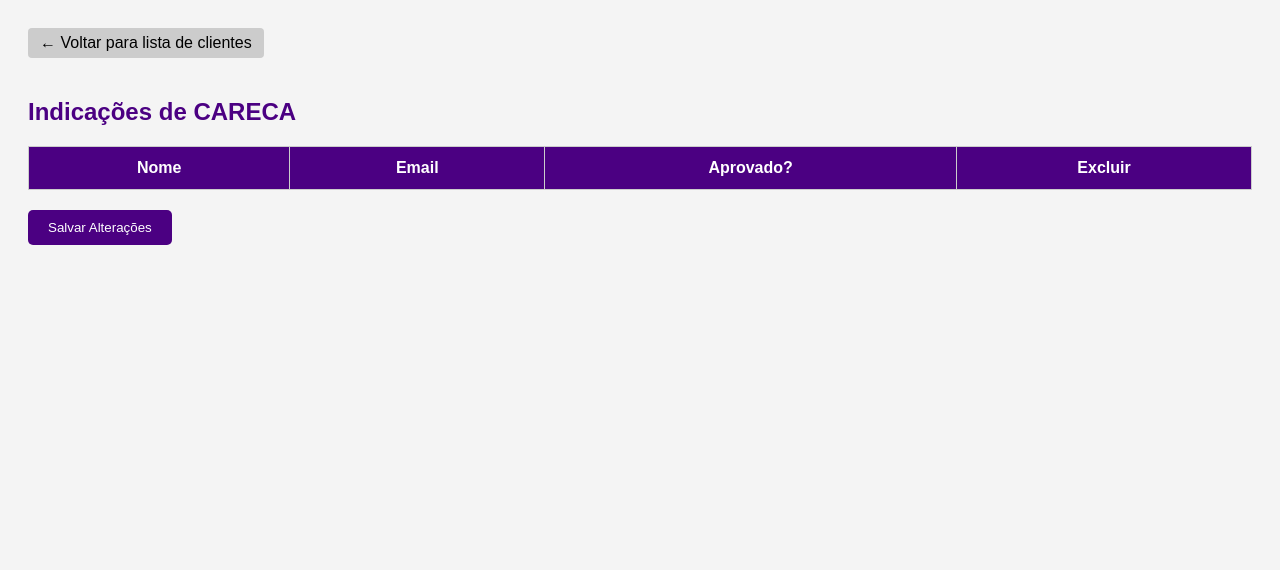
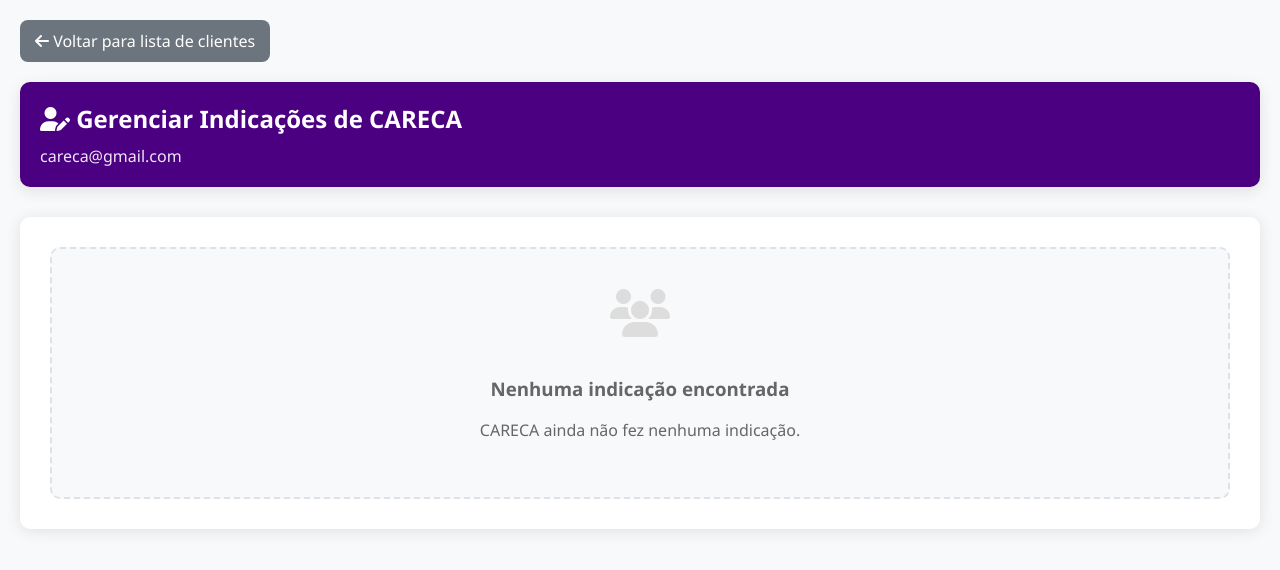
Before and after one commit to Adrianogat0/SISTEMA-INDICA-O, a Flask app: page /admin/cliente/7 in a window 1280 px wide. Shown: the top 570 px of the page. Run offline with Flask 3, Linux system fonts and the light colour scheme; a user stored in the database is signed in; data comes from the database, SQL or seed files in the repository; lists and menus that the app fills with data are empty.

Commit message:
Update admin_cliente.html

```diff
--- a/templates/admin_cliente.html
+++ b/templates/admin_cliente.html
@@ -1,82 +1,316 @@
-<!-- templates/admin_cliente.html -->
 <!DOCTYPE html>
 <html lang="pt-br">
 <head>
   <meta charset="UTF-8">
-  <title>Indicações - {{ cliente.nome }}</title>
+  <meta name="viewport" content="width=device-width, initial-scale=1.0">
+  <title>Gerenciar Indicações - {{ cliente.nome }}</title>
+  <link rel="stylesheet" href="https://cdnjs.cloudflare.com/ajax/libs/font-awesome/6.5.0/css/all.min.css">
   <style>
     body {
-      font-family: Arial;
+      font-family: 'Segoe UI', sans-serif;
+      background: #f8f9fa;
       padding: 20px;
-      background: #f4f4f4;
+      margin: 0;
     }
-    h2 { color: #4b0082; }
-    table { width: 100%; border-collapse: collapse; margin-top: 20px; background: white; }
-    th, td { padding: 12px; border: 1px solid #ccc; }
-    th { background-color: #4b0082; color: white; }
-    input[type="checkbox"] { transform: scale(1.4); }
-    button {
-      margin-top: 20px;
-      padding: 10px 20px;
+
+    .header {
       background: #4b0082;
       color: white;
-      border: none;
-      border-radius: 5px;
+      padding: 20px;
+      border-radius: 10px;
+      margin-bottom: 30px;
+      box-shadow: 0 4px 15px rgba(0,0,0,0.1);
+    }
+
+    .header h2 {
+      margin: 0;
+      font-size: 24px;
+    }
+
+    .back-btn {
+      display: inline-block;
+      background: #6c757d;
+      color: white;
+      padding: 10px 15px;
+      border-radius: 8px;
+      text-decoration: none;
+      margin-bottom: 20px;
+      transition: background 0.3s;
+    }
+
+    .back-btn:hover {
+      background: #545b62;
+    }
+
+    .parabens {
+      background: linear-gradient(135deg, #28a745, #20c997);
+      color: white;
+      padding: 20px;
+      border-radius: 10px;
+      margin-bottom: 30px;
+      text-align: center;
+      font-weight: bold;
+      font-size: 18px;
+      box-shadow: 0 4px 15px rgba(40, 167, 69, 0.3);
+      animation: celebration 0.6s ease-out;
+    }
+
+    @keyframes celebration {
+      0% { transform: scale(0.9); opacity: 0; }
+      100% { transform: scale(1); opacity: 1; }
+    }
+
+    .form-container {
+      background: white;
+      padding: 30px;
+      border-radius: 10px;
+      box-shadow: 0 2px 15px rgba(0,0,0,0.1);
+    }
+
+    table {
+      width: 100%;
+      border-collapse: collapse;
+      margin-bottom: 30px;
+    }
+
+    th, td {
+      padding: 15px;
+      text-align: left;
+      border-bottom: 1px solid #e9ecef;
+    }
+
+    th {
+      background: #f8f9fa;
+      color: #495057;
+      font-weight: 600;
+    }
+
+    tr:hover {
+      background: #f8f9fa;
+    }
+
+    input[type="checkbox"] {
+      transform: scale(1.3);
       cursor: pointer;
     }
-    button:hover { background: #673ab7; }
-    .back-link {
+
+    .checkbox-cell {
+      text-align: center;
+      vertical-align: middle;
+    }
+
+    .approve-checkbox {
+      accent-color: #28a745;
+    }
+
+    .delete-checkbox {
+      accent-color: #dc3545;
+    }
+
+    .save-btn {
+      background: #4b0082;
+      color: white;
+      padding: 15px 30px;
+      border: none;
+      border-radius: 8px;
+      font-size: 16px;
+      font-weight: 600;
+      cursor: pointer;
+      transition: background 0.3s;
+      width: 100%;
+    }
+
+    .save-btn:hover {
+      background: #673ab7;
+    }
+
+    .no-data {
+      text-align: center;
+      padding: 40px;
+      color: #666;
+      background: #f8f9fa;
+      border-radius: 10px;
+      border: 2px dashed #dee2e6;
+    }
+
+    .search-container {
+      margin-bottom: 25px;
+    }
+
+    .search-box {
+      position: relative;
+      max-width: 400px;
+    }
+
+    .search-box i {
+      position: absolute;
+      left: 15px;
+      top: 50%;
+      transform: translateY(-50%);
+      color: #666;
+      font-size: 16px;
+    }
+
+    .search-box input {
+      width: 100%;
+      padding: 12px 15px 12px 45px;
+      border: 2px solid #ddd;
+      border-radius: 8px;
+      font-size: 16px;
+      transition: border-color 0.3s;
+      box-sizing: border-box;
+    }
+
+    .search-box input:focus {
+      border-color: #4b0082;
+      outline: none;
+      box-shadow: 0 0 0 3px rgba(75, 0, 130, 0.1);
+    }
+
+    .legend {
+      display: flex;
+      gap: 30px;
       margin-bottom: 20px;
-      display: inline-block;
-      text-decoration: none;
-      background: #ccc;
-      padding: 6px 12px;
-      border-radius: 4px;
-      color: #000;
+      padding: 15px;
+      background: #e9ecef;
+      border-radius: 8px;
+      font-size: 14px;
     }
-    .back-link:hover { background: #bbb; }
-    .parabens { background: #2ecc71; color: white; padding: 15px; border-radius: 8px; font-weight: bold; margin: 10px 0; text-align: center; }
+
+    .legend-item {
+      display: flex;
+      align-items: center;
+      gap: 8px;
+    }
+
+    @media (max-width: 768px) {
+      table {
+        font-size: 14px;
+      }
+
+      th, td {
+        padding: 10px 8px;
+      }
+
+      .legend {
+        flex-direction: column;
+        gap: 10px;
+      }
+    }
   </style>
 </head>
 <body>
+  <a href="{{ url_for('admin') }}" class="back-btn">
+    <i class="fas fa-arrow-left"></i> Voltar para lista de clientes
+  </a>
 
-  <a href="{{ url_for('admin') }}" class="back-link">← Voltar para lista de clientes</a>
-
-  <h2>Indicações de {{ cliente.nome }}</h2>
+  <div class="header">
+    <h2><i class="fas fa-user-edit"></i> Gerenciar Indicações de {{ cliente.nome }}</h2>
+    <p style="margin: 10px 0 0 0; opacity: 0.9;">{{ cliente.email }}</p>
+  </div>
 
   {% if show_parabens %}
     <div class="parabens">
-      🎉 Parabéns! {{ cliente.nome }} completou 6 indicações aprovadas e ganhou 12 meses grátis!
+      🎉 Parabéns! {{ cliente.nome }} completou 6 indicações aprovadas e ganhou 12 meses grátis! 🎊
     </div>
   {% endif %}
 
+  <div class="form-container">
+    {% if indicacoes %}
+      <!-- Campo de pesquisa -->
+      <div class="search-container">
+        <div class="search-box">
+          <i class="fas fa-search"></i>
+          <input type="text" id="searchInput" placeholder="Pesquisar por nome do indicado..." onkeyup="filterTable()">
+        </div>
+      </div>
+
+      <div class="legend">
+        <div class="legend-item">
+          <input type="checkbox" class="approve-checkbox" disabled>
+          <span>Aprovar indicação</span>
+        </div>
+        <div class="legend-item">
+          <input type="checkbox" class="delete-checkbox" disabled>
+          <span>Excluir indicação</span>
+        </div>
+      </div>
+
       <form method="POST">
-    <table>
+        <table id="indicacoesTable">
           <thead>
             <tr>
-          <th>Nome</th>
-          <th>Email</th>
-          <th>Aprovado?</th>
-          <th>Excluir</th>
+              <th><i class="fas fa-user"></i> Nome</th>
+              <th><i class="fas fa-envelope"></i> Email</th>
+              <th class="checkbox-cell"><i class="fas fa-check"></i> Aprovado?</th>
+              <th class="checkbox-cell"><i class="fas fa-trash"></i> Excluir</th>
             </tr>
           </thead>
           <tbody>
             {% for i in indicacoes %}
             <tr>
               <td>{{ i.nome }}</td>
-          <td>{{ i.email }}</td>
-          <td style="text-align: center;">
-            <input type="checkbox" name="assinou" value="{{ i.id }}" {% if i.assinou %}checked{% endif %}>
+              <td>{{ i.email or '-' }}</td>
+              <td class="checkbox-cell">
+                <input type="checkbox" name="assinou" value="{{ i.id }}" class="approve-checkbox" {% if i.assinou %}checked{% endif %}>
               </td>
-          <td style="text-align: center;">
-            <input type="checkbox" name="excluir" value="{{ i.id }}">
+              <td class="checkbox-cell">
+                <input type="checkbox" name="excluir" value="{{ i.id }}" class="delete-checkbox">
               </td>
             </tr>
             {% endfor %}
           </tbody>
         </table>
-    <button type="submit">Salvar Alterações</button>
+
+        <button type="submit" class="save-btn">
+          <i class="fas fa-save"></i> Salvar Alterações
+        </button>
       </form>
+    {% else %}
+      <div class="no-data">
+        <i class="fas fa-users" style="font-size: 48px; color: #ddd; margin-bottom: 20px;"></i>
+        <h3>Nenhuma indicação encontrada</h3>
+        <p>{{ cliente.nome }} ainda não fez nenhuma indicação.</p>
+      </div>
+    {% endif %}
+  </div>
 
+  <script>
+    // Função de pesquisa
+    function filterTable() {
+      const input = document.getElementById('searchInput');
+      const filter = input.value.toLowerCase();
+      const table = document.getElementById('indicacoesTable');
+      const rows = table.getElementsByTagName('tr');
+
+      // Percorre todas as linhas da tabela (exceto o cabeçalho)
+      for (let i = 1; i < rows.length; i++) {
+        const nameCell = rows[i].getElementsByTagName('td')[0];
+        if (nameCell) {
+          const nameText = nameCell.textContent || nameCell.innerText;
+          if (nameText.toLowerCase().indexOf(filter) > -1) {
+            rows[i].style.display = '';
+          } else {
+            rows[i].style.display = 'none';
+          }
+        }
+      }
+    }
+
+    // Add confirmation for delete actions
+    document.addEventListener('DOMContentLoaded', function() {
+      const form = document.querySelector('form');
+      if (form) {
+        form.addEventListener('submit', function(e) {
+          const deleteCheckboxes = document.querySelectorAll('input[name="excluir"]:checked');
+          if (deleteCheckboxes.length > 0) {
+            if (!confirm(`Tem certeza que deseja excluir ${deleteCheckboxes.length} indicação(ões)?`)) {
+              e.preventDefault();
+            }
+          }
+        });
+      }
+    });
+  </script>
 </body>
 </html>
```
Lines whose indentation alone changed are shown as unchanged.
